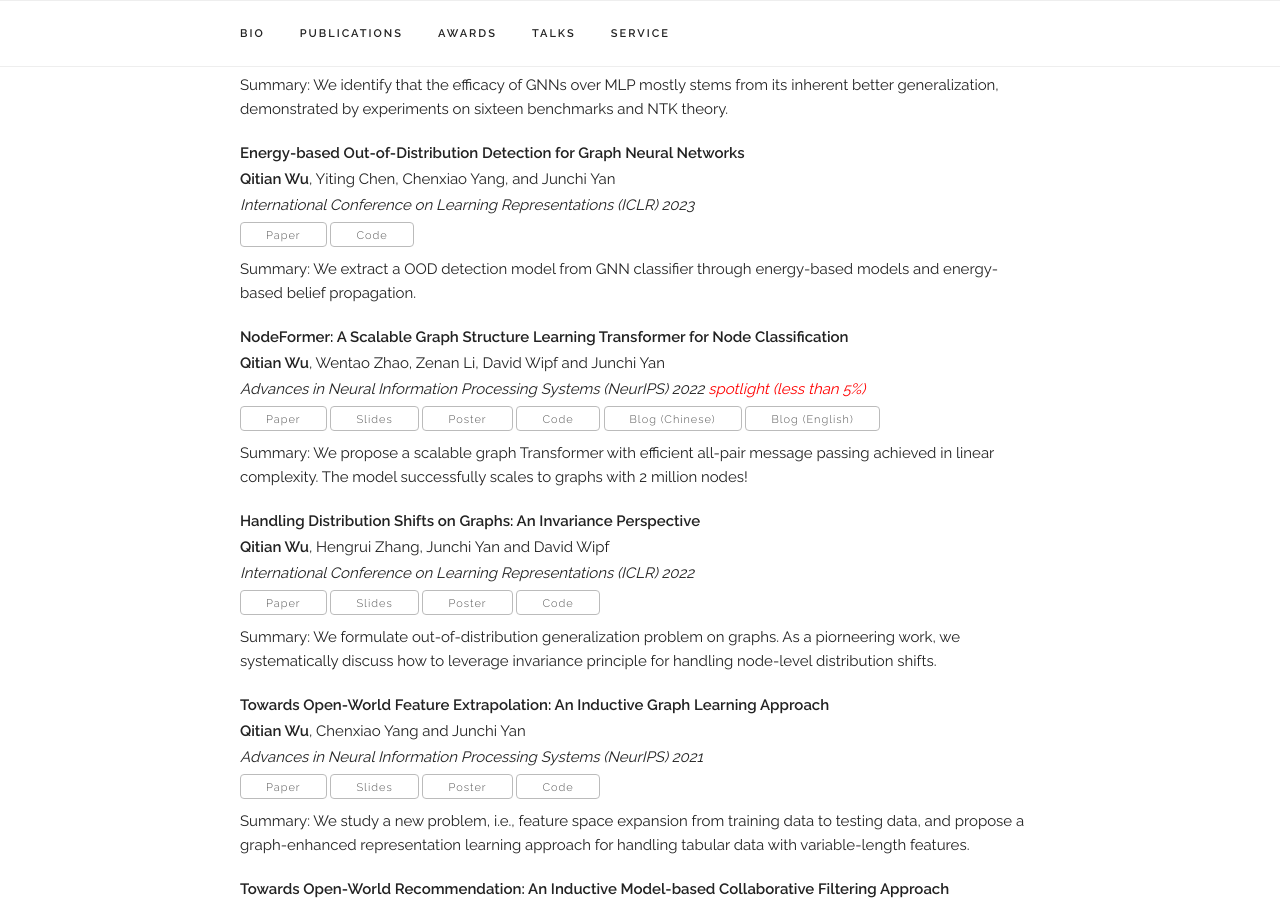
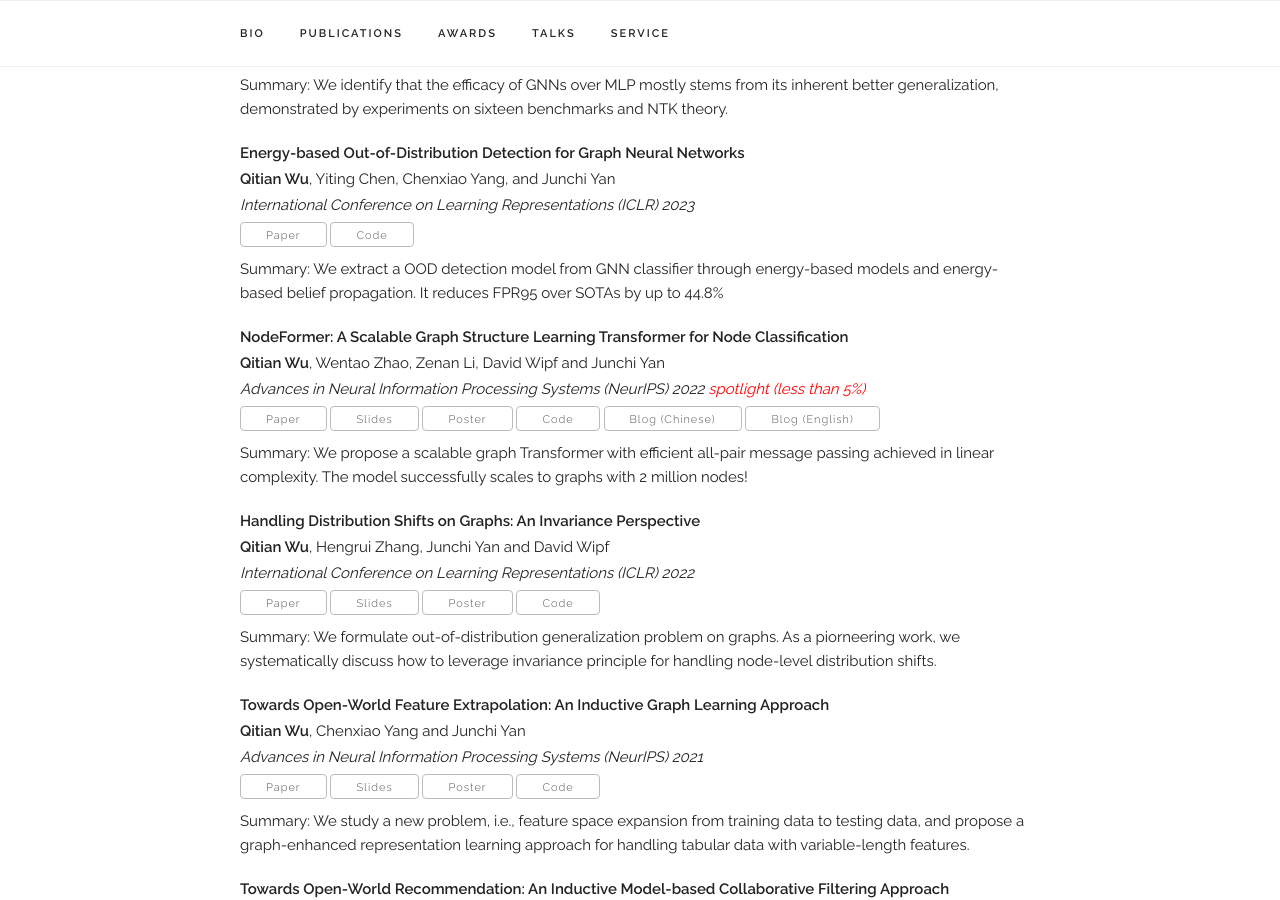
Before and after one commit to qitianwu/qitianwu.github.io, a Jekyll site: the page built from index.html, in a window 1280 px wide and 900 px high, scrolled down 2075 px. Built offline with Jekyll 4.4.1, drawn with Linux system fonts in a browser that asks for light colours.

Commit message:
iclr2023

```diff
--- a/_data/publications.yaml
+++ b/_data/publications.yaml
@@ -22,7 +22,7 @@ papers:
     venue: "International Conference on Learning Representations (ICLR) 2023"
     paper_pdf: "https://arxiv.org/abs/2302.02914"
     code: "https://github.com/qitianwu/GraphOOD-GNNSafe"
-    content: "Summary: We extract a OOD detection model from GNN classifier through energy-based models and energy-based belief propagation."
+    content: "Summary: We extract a OOD detection model from GNN classifier through energy-based models and energy-based belief propagation. It reduces FPR95 over SOTAs by up to 44.8%"
     selected: y
 
   - title: "NodeFormer: A Scalable Graph Structure Learning Transformer for Node Classification"
```
